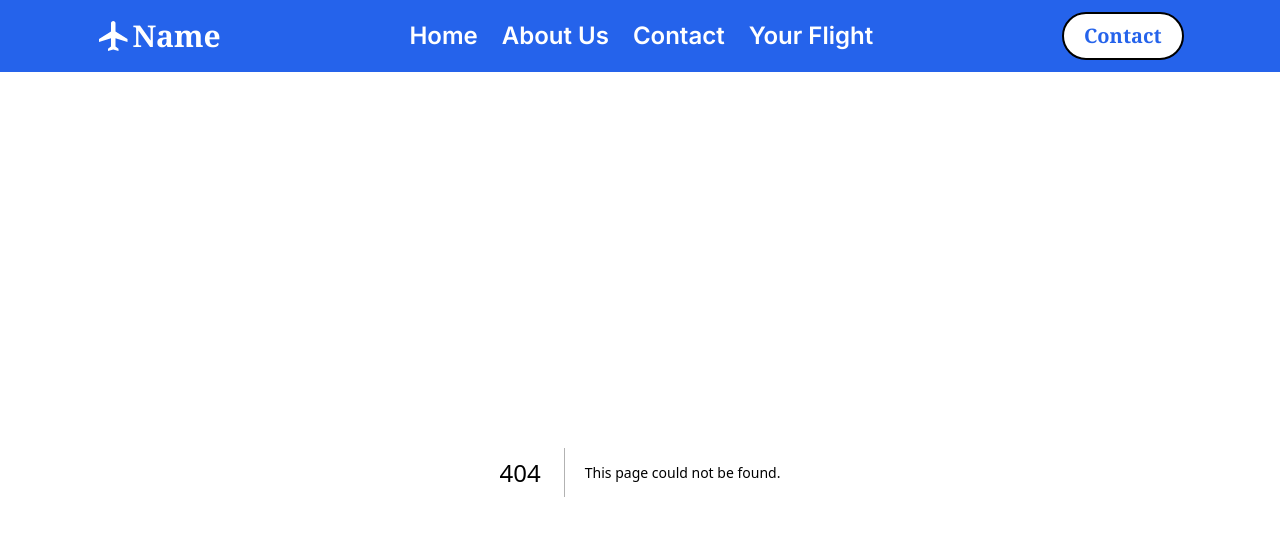
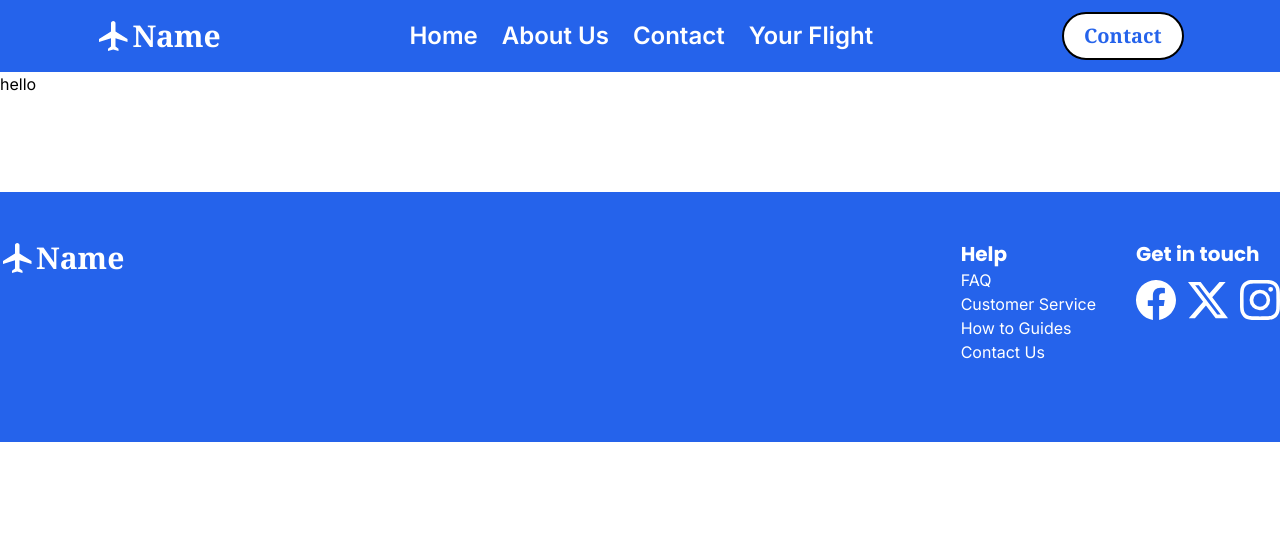
Before and after one commit to abobeothui812/Flight-Booking, a Next.js app in the folder booking_flight/: page /Flight in a window 1280 px wide. Before the commit this address had no page. Shown: the top 536 px of the page. Built offline with nearby package versions, Linux system fonts and the light colour scheme; a web font is replaced by a local one.

Commit message:
tao Flight
section hien cac chuyen bay

```diff
--- /dev/null
+++ b/booking_flight/src/app/Flight/page.tsx
@@ -0,0 +1,7 @@
+export default function Page() {
+    return (
+        <div>
+            <p>hello</p>
+        </div>
+    );
+}
--- a/booking_flight/src/app/layout.tsx
+++ b/booking_flight/src/app/layout.tsx
@@ -2,6 +2,7 @@ import type { Metadata } from "next";
 import { Inter } from "next/font/google";
 import "./globals.css";
 import Navbar from "./ui/Navbar";
+import Footer from "./ui/footer";
 const inter = Inter({ subsets: ["latin"] });
 
 export const metadata: Metadata = {
@@ -18,7 +19,9 @@ export default function RootLayout({
     <html lang="en">
       <body className={inter.className}>
       <Navbar></Navbar>
-        {children}</body>
+        {children}
+      <Footer></Footer>
+      </body>
     </html>
   );
 }
--- a/booking_flight/src/app/page.tsx
+++ b/booking_flight/src/app/page.tsx
@@ -15,9 +15,7 @@ export default function Home() {
       <section id="Popular Routes" className="w-full h-full flex-center mt-24">
           <PopularRoutes></PopularRoutes>
       </section>
-      <section id="footer" className="mt-24 bg-blue-600 w-full h-[250px] flex-center">
-        <Footer></Footer>
-      </section>
+
 
     </main>
   );
--- a/booking_flight/src/app/ui/footer.tsx
+++ b/booking_flight/src/app/ui/footer.tsx
@@ -6,6 +6,7 @@ import { BsInstagram } from "react-icons/bs"
 import { MdFlight } from "react-icons/md";
 export default function Footer() {
     return (
+        <div className="mt-24 bg-blue-600 w-full h-[250px] flex-center">
             <div className=" flex justify-between w-[1300px] py-12 h-full">
                 <div className="flex items-start justify-center">
                     <MdFlight className="text-4xl text-white" />
@@ -32,5 +33,6 @@ export default function Footer() {
                 </div>
 
             </div>
+        </div>
     )
 }
```
Lines whose indentation alone changed are shown as unchanged.
